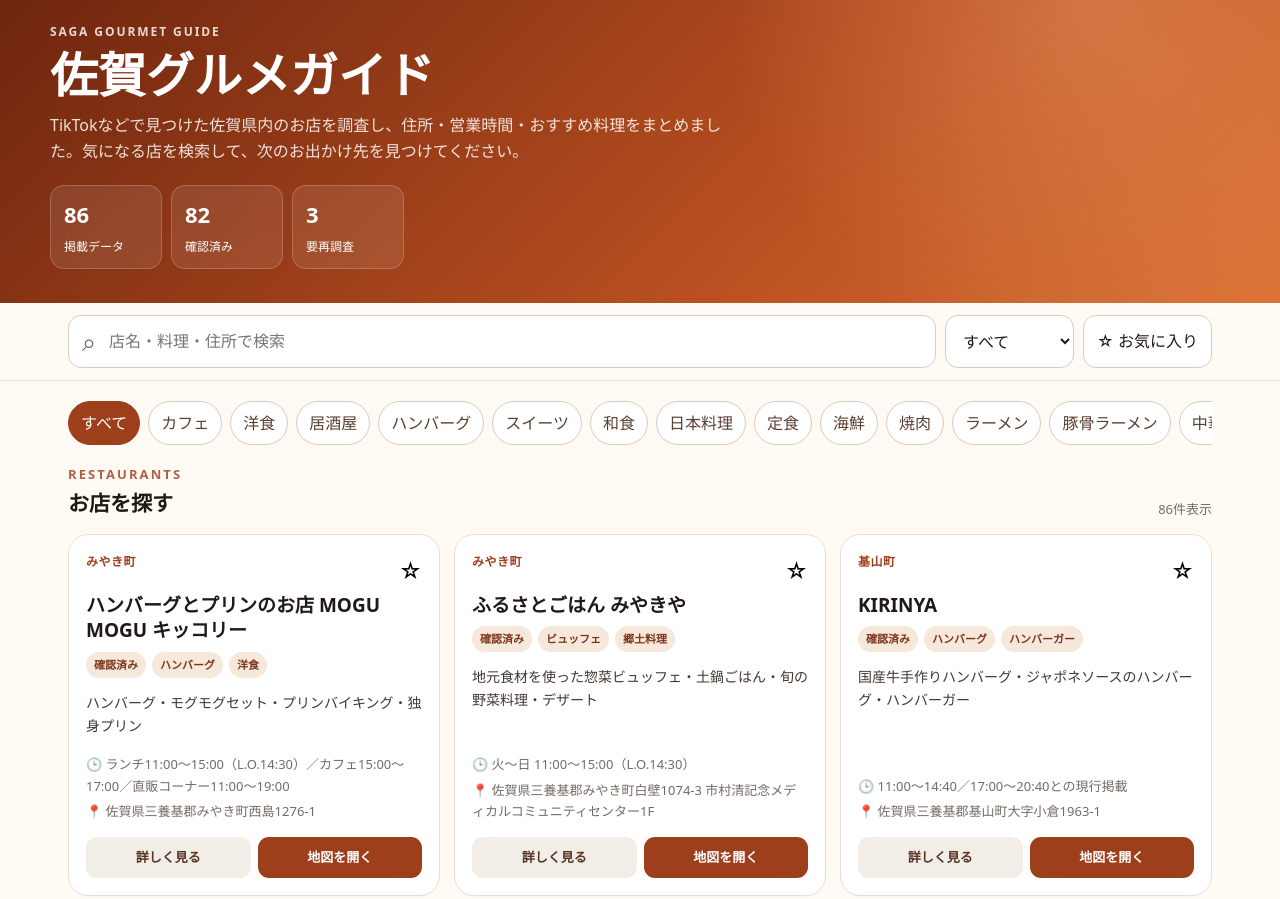
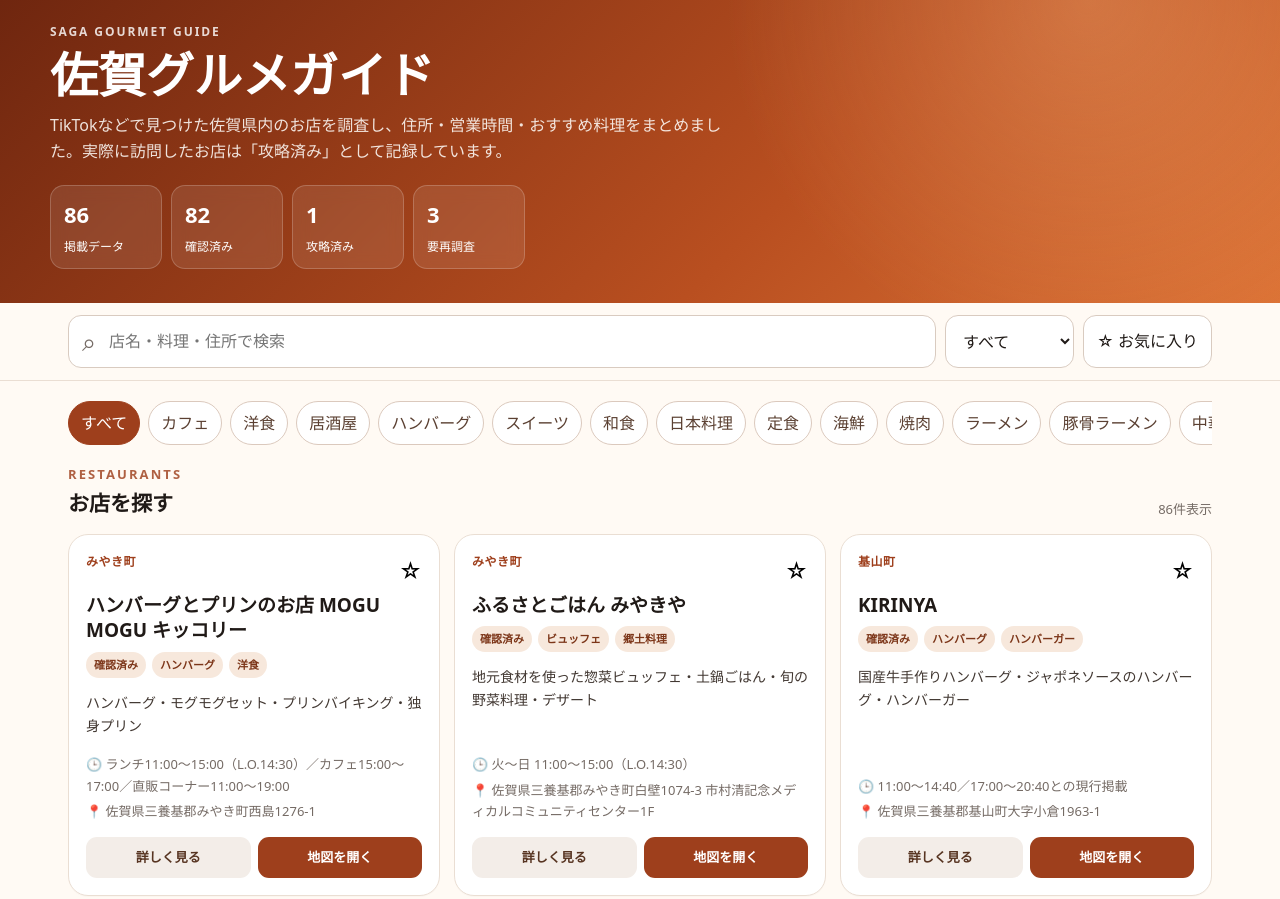
Before and after one commit to mechabokulyn/voice-report-form, a plain HTML site: page docs/saga-gourmet/index.html in a window 1280 px wide. Shown: the top 899 px of the page. Drawn offline with Linux system fonts and the light colour scheme.

Commit message:
Add visited count to Saga gourmet guide

```diff
--- a/docs/saga-gourmet/index.html
+++ b/docs/saga-gourmet/index.html
@@ -15,10 +15,11 @@
     <div class="hero-inner">
       <p class="eyebrow">SAGA GOURMET GUIDE</p>
       <h1>佐賀グルメガイド</h1>
-      <p class="lead">TikTokなどで見つけた佐賀県内のお店を調査し、住所・営業時間・おすすめ料理をまとめました。気になる店を検索して、次のお出かけ先を見つけてください。</p>
+      <p class="lead">TikTokなどで見つけた佐賀県内のお店を調査し、住所・営業時間・おすすめ料理をまとめました。実際に訪問したお店は「攻略済み」として記録しています。</p>
       <div class="stats" aria-label="掲載状況">
         <div class="stat"><strong id="totalStat">—</strong><span>掲載データ</span></div>
         <div class="stat"><strong id="verifiedStat">—</strong><span>確認済み</span></div>
+        <div class="stat"><strong id="visitedStat">—</strong><span>攻略済み</span></div>
         <div class="stat"><strong id="pendingStat">—</strong><span>要再調査</span></div>
       </div>
     </div>
```
